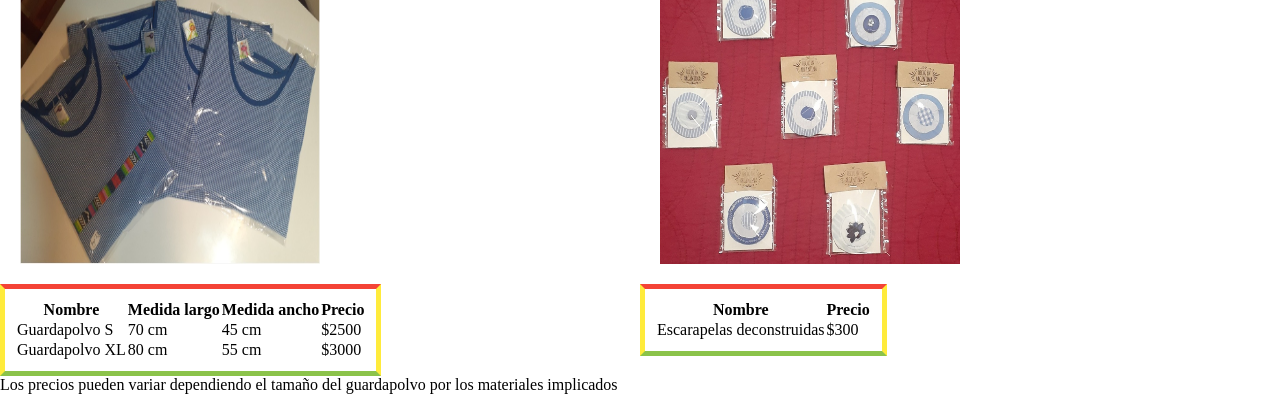
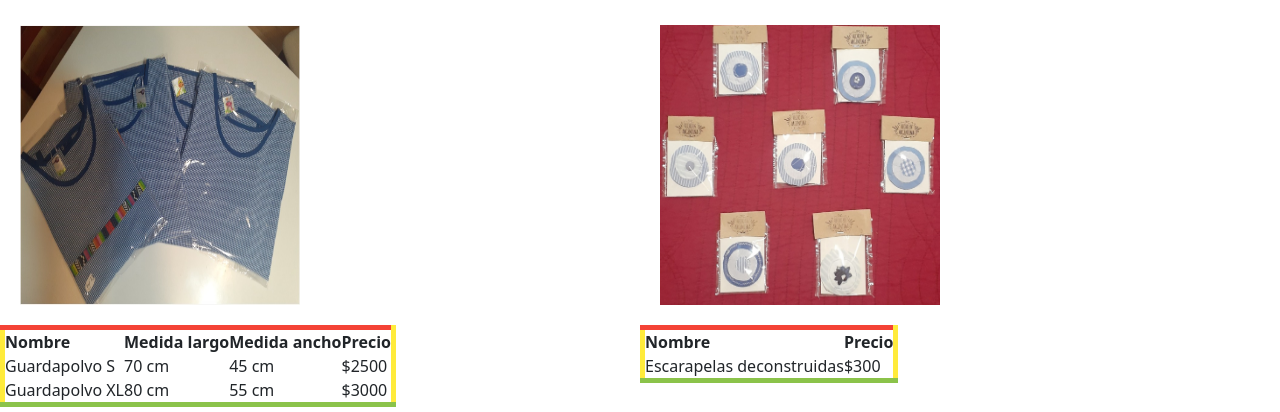
Before and after one commit to dariozarranz/entrega-final, a plain HTML site: page Paginas/Productos.html in a window 1280 px wide. Shown: the part 408-820 px from the top of the page. Drawn offline with nearby package versions, Linux system fonts and the light colour scheme; files that its build step writes are made by us from their sources.

Commit message:
Integrando bootstrap

```diff
--- a/Paginas/Productos.html
+++ b/Paginas/Productos.html
@@ -5,8 +5,11 @@
     <meta http-equiv="X-UA-Compatible" content="IE=edge">
     <meta name="viewport" content="width=device-width, initial-scale=1.0">
     <title>Productos de Di Senio</title>
-    <link rel="stylesheet" href="../estilos.css">
-    <!-- Link Archivo CSS -->
+        <!-- Link a Bootstrap -->
+        <link href="https://cdn.jsdelivr.net/npm/bootstrap@5.2.0/dist/css/bootstrap.min.css" rel="stylesheet" integrity="sha384-gH2yIJqKdNHPEq0n4Mqa/HGKIhSkIHeL5AyhkYV8i59U5AR6csBvApHHNl/vI1Bx" crossorigin="anonymous">
+
+        <!-- Link Archivo CSS -->
+  <link rel="stylesheet" href="estilos.css">
 </head>
 <body>
     <header>
--- a/Paginas/formulario.html
+++ b/Paginas/formulario.html
@@ -6,8 +6,11 @@
   <meta http-equiv="X-UA-Compatible" content="IE=edge">
   <meta name="viewport" content="width=device-width, initial-scale=1.0">
   <title>Formulario de contacto</title>
-  <link rel="stylesheet" href="../estilos.css">
-  <!-- Link Archivo CSS -->
+          <!-- Link a Bootstrap -->
+          <link href="https://cdn.jsdelivr.net/npm/bootstrap@5.2.0/dist/css/bootstrap.min.css" rel="stylesheet" integrity="sha384-gH2yIJqKdNHPEq0n4Mqa/HGKIhSkIHeL5AyhkYV8i59U5AR6csBvApHHNl/vI1Bx" crossorigin="anonymous">
+
+          <!-- Link Archivo CSS -->
+    <link rel="stylesheet" href="estilos.css">
 </head>
 
 <body>
```
Also changed, not shown: Paginas/hace-tu-pedido.html (+5 -2 lines), Paginas/quienes-somos.html (+5 -2 lines), index.html (+15 -5 lines).
